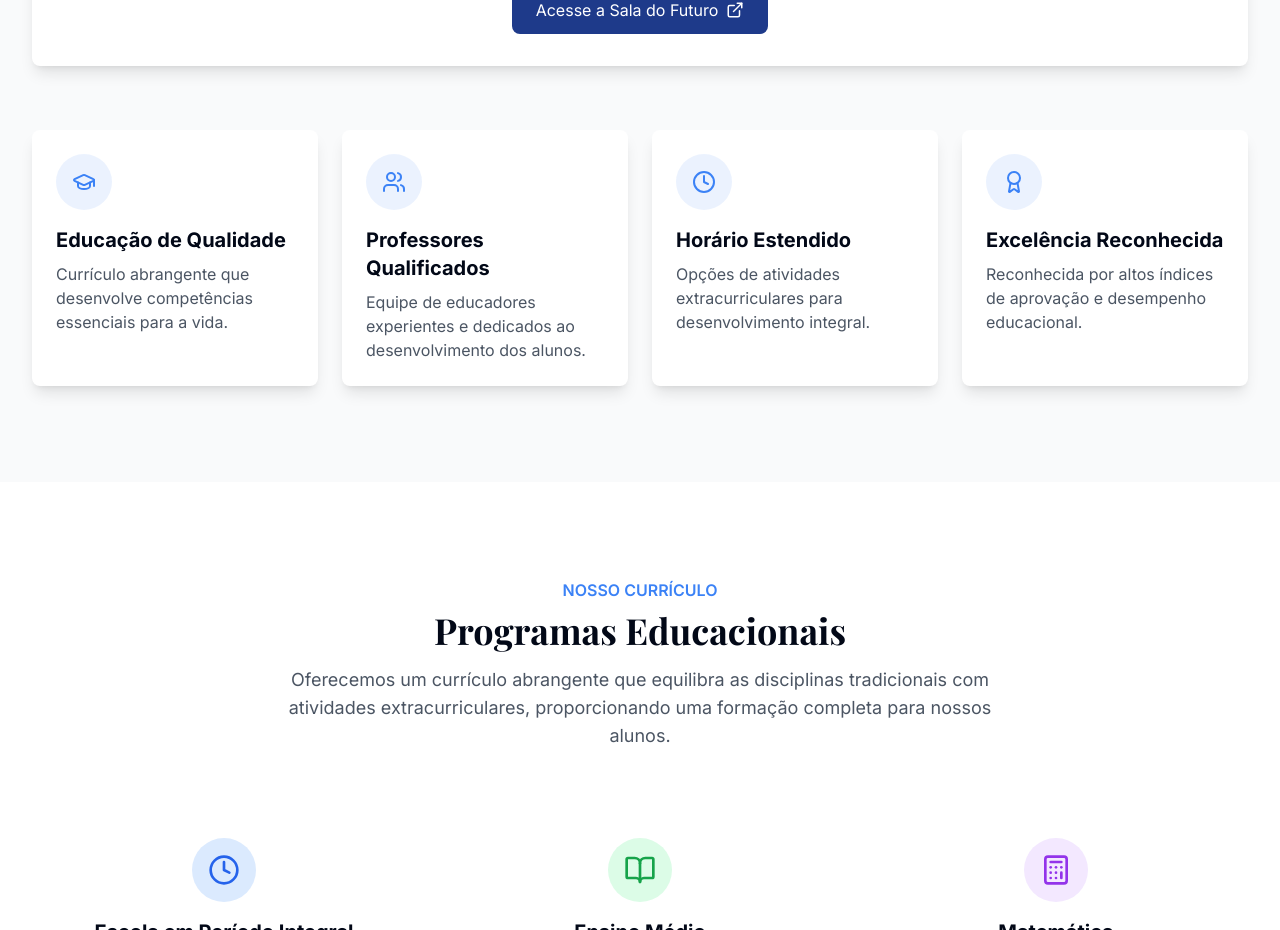
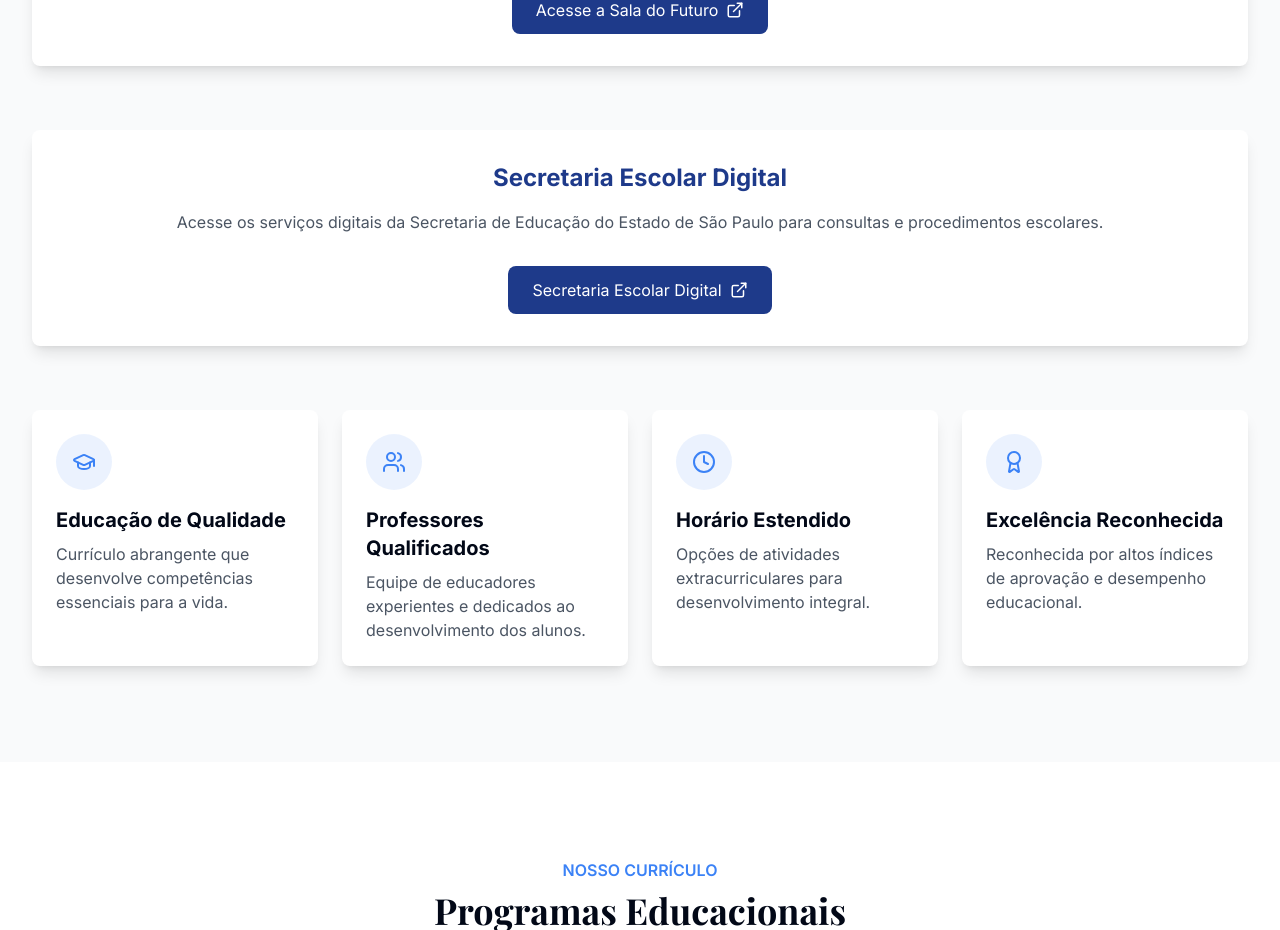
Before and after one commit to MiguelLakefer/cotia-vms-apresenta, a React (Vite) app: page / in a window 1280 px wide. Shown: the part 1734-2664 px from the top of the page. Built offline with nearby package versions, Linux system fonts and the light colour scheme.

Commit message:
Add Secretaria Escolar Digital link
Adds a link to the Secretaria Escolar Digital website in the AboutSection.

```diff
--- a/src/components/AboutSection.tsx
+++ b/src/components/AboutSection.tsx
@@ -77,6 +77,27 @@ const AboutSection = () => {
           </div>
         </div>
 
+        {/* Secretaria Escolar Digital Section */}
+        <div className="mb-16 bg-white p-8 rounded-lg shadow-lg">
+          <div className="text-center mb-8">
+            <h3 className="text-2xl font-bold text-school-primary mb-4">Secretaria Escolar Digital</h3>
+            <p className="text-gray-600">
+              Acesse os serviços digitais da Secretaria de Educação do Estado de São Paulo para consultas e procedimentos escolares.
+            </p>
+          </div>
+          <div className="flex justify-center">
+            <a
+              href="https://sed.educacao.sp.gov.br/"
+              target="_blank"
+              rel="noopener noreferrer"
+              className="inline-flex items-center gap-2 bg-school-primary text-white px-6 py-3 rounded-lg hover:bg-school-secondary transition-colors"
+            >
+              <span>Secretaria Escolar Digital</span>
+              <ExternalLink size={18} />
+            </a>
+          </div>
+        </div>
+
         <div className="grid grid-cols-1 md:grid-cols-2 lg:grid-cols-4 gap-6">
           <FeatureCard
             icon={GraduationCap}
```
